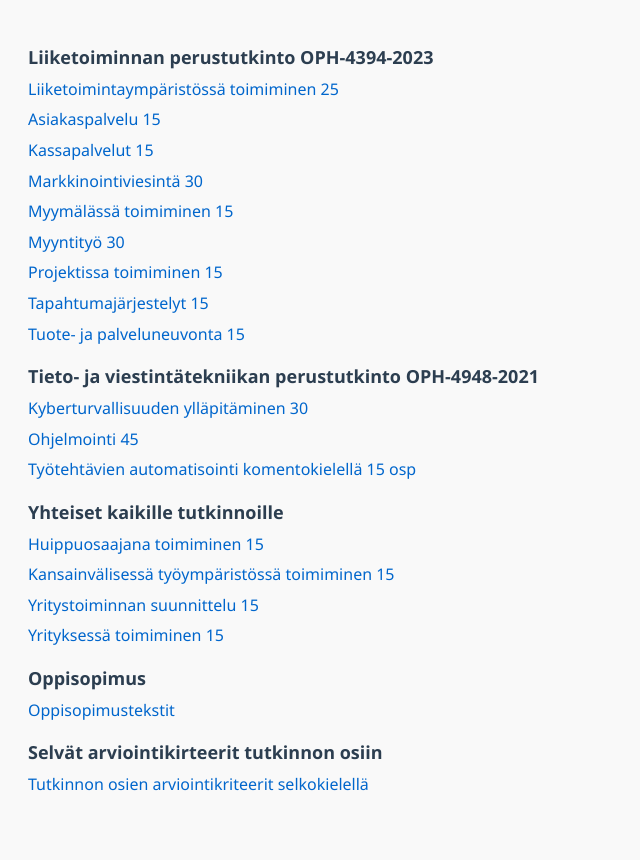
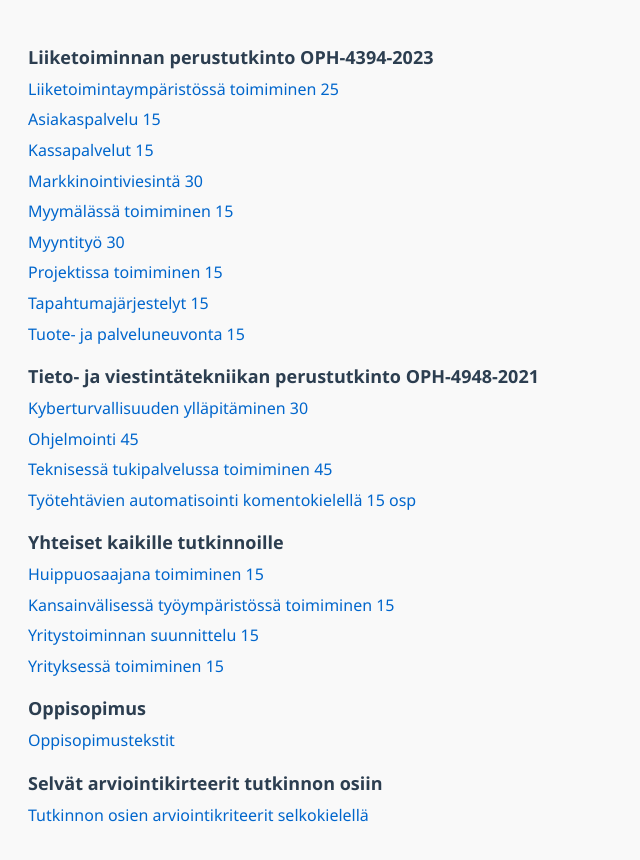
Before and after one commit to jantuominen/saskytpa, a plain HTML site: page html/index.html in a window 1280 px wide. Shown: the whole page, without its empty margins (0-640 px from the left). Before the commit the page ends 831 px from the top, so only its background shows below. Drawn offline with Linux system fonts and the light colour scheme.

Commit message:
Add link to technical support services course

```diff
--- a/html/index.html
+++ b/html/index.html
@@ -56,6 +56,8 @@
   </a>
   <a href="tivi/2021/kyberturvallisuuden_yllapitaminen/" target="_blank">Kyberturvallisuuden ylläpitäminen 30</a>
   <a href="tivi/2021/ohjelmointi/index.html" target="_blank">Ohjelmointi 45</a>
+  <a href="tivi/2021/teknisessa_tukipalvelussa_toimiminen/index.html" target="_blank">Teknisessä tukipalvelussa
+    toimiminen 45</a>
   <a href="tivi/2021/tyo_teht_automatisointi/index.html" target="_blank">Työtehtävien automatisointi komentokielellä 15
     osp</a>
 
```
